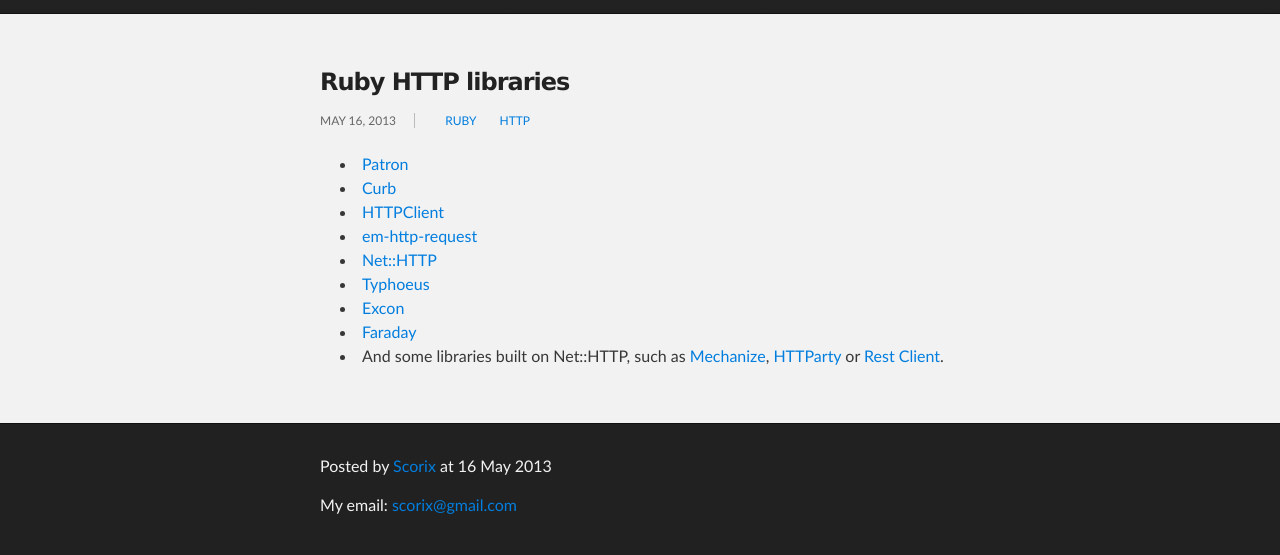
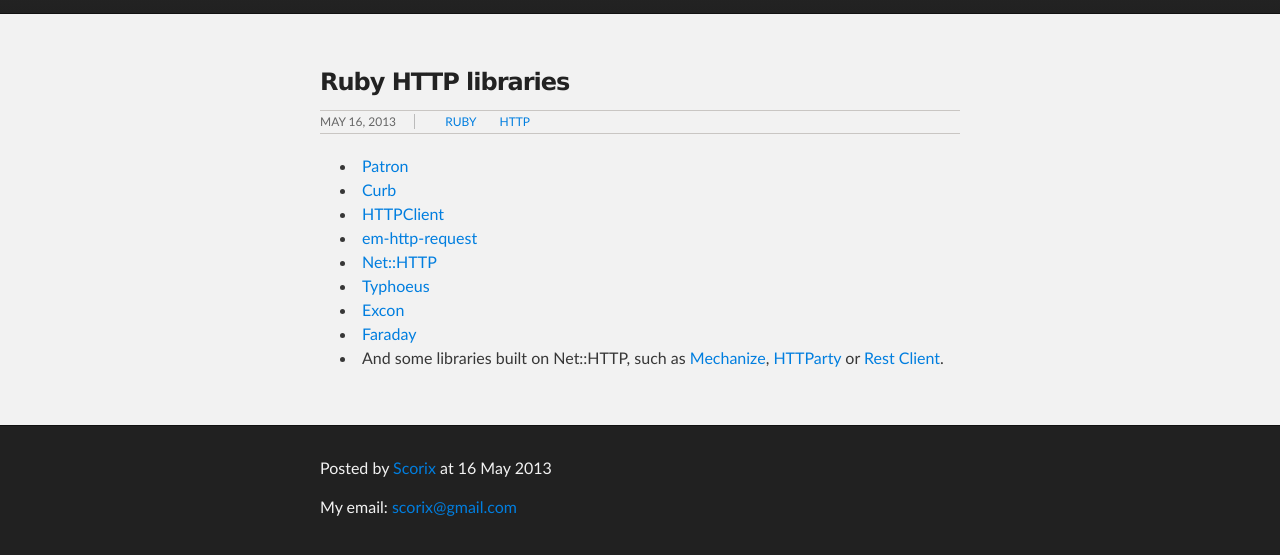
Before and after one commit to scorix/scorix.github.io, a Jekyll site: the page built from _posts/2013-05-16-ruby-http-libraries.markdown, in a window 1280 px wide. Shown: the part 196-751 px from the top of the page. Built offline with Jekyll 4.4.1, drawn with Linux system fonts in a browser that asks for light colours; comment, search, counter and statistics services are not loaded.

```diff
--- a/css/stylesheet.css
+++ b/css/stylesheet.css
@@ -417,7 +417,8 @@
 }
 
 div.meta_wrapper {
-    border: 1px 0 solid #C9C6C3;
+    border: 1px solid #C9C6C3;
+    border-width: 1px 0;
     color: #666;
     font-size: 12px;
     line-height: 20px;
```
